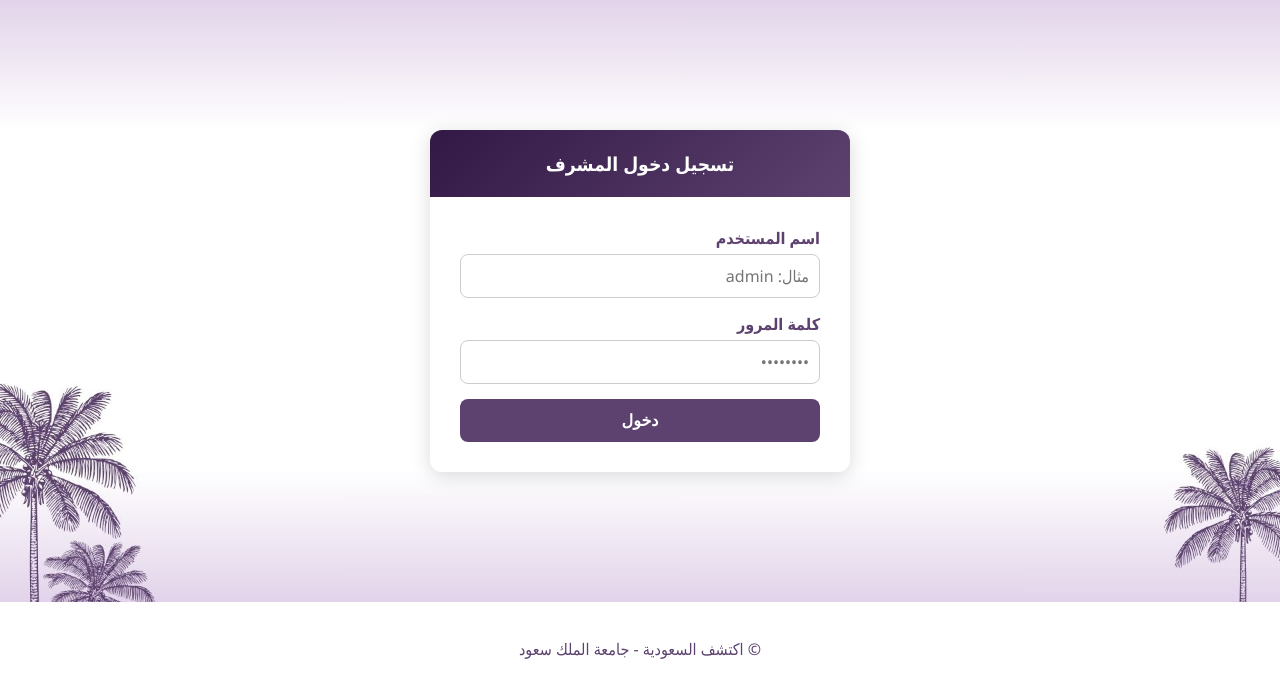
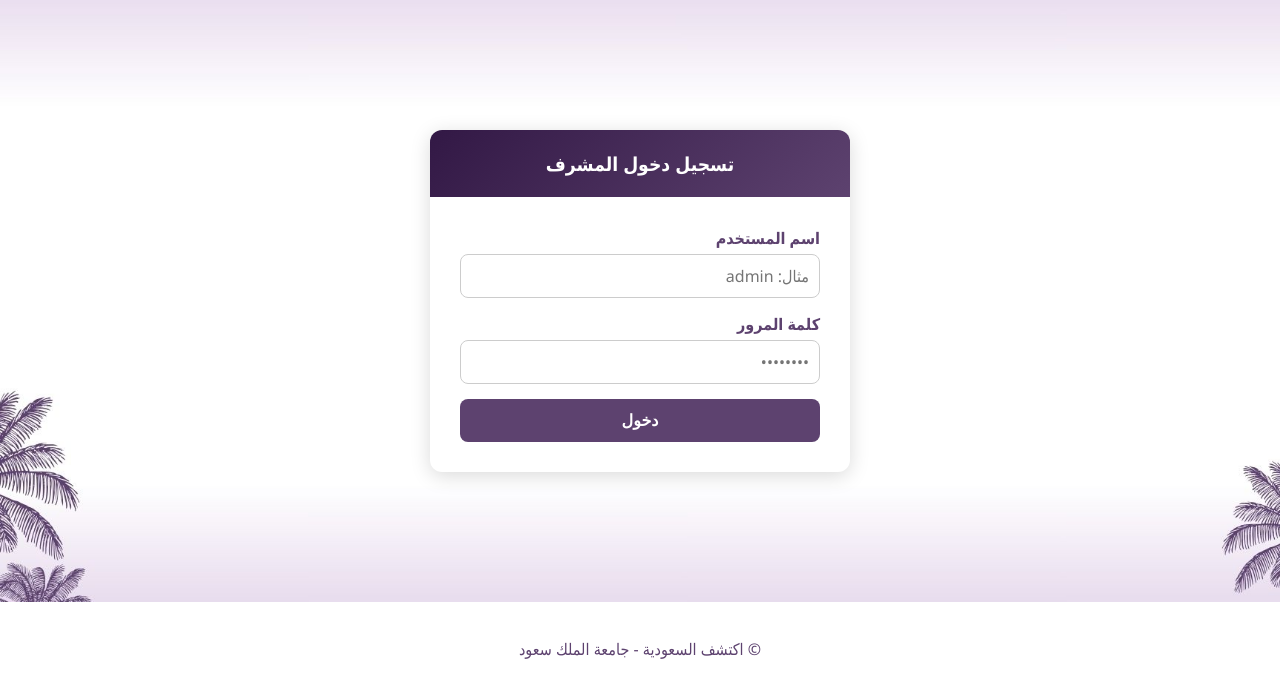
Before and after one commit to SajaAlzahrani1/Web-project, a PHP site: page /login.php in a window 1280 px wide. Shown: the part 104-800 px from the top of the page. Run offline with PHP 8.4, Linux system fonts and the light colour scheme.

Commit message:
Update style.css
made bg image fixed

```diff
--- a/style.css
+++ b/style.css
@@ -23,6 +23,7 @@ main {
     background-image: url('images/bg.jpg');
     background-size: cover;
     background-position: center;
+    background-attachment: fixed;
 
     flex: 1; /* makes the main area push the footer down */
 }
@@ -32,6 +33,7 @@ main {
     background-image: url('images/bg-dark.jpg');
     background-size: cover;
     background-position: center;
+    background-attachment: fixed;
 }
 
 .night-mode {
```
